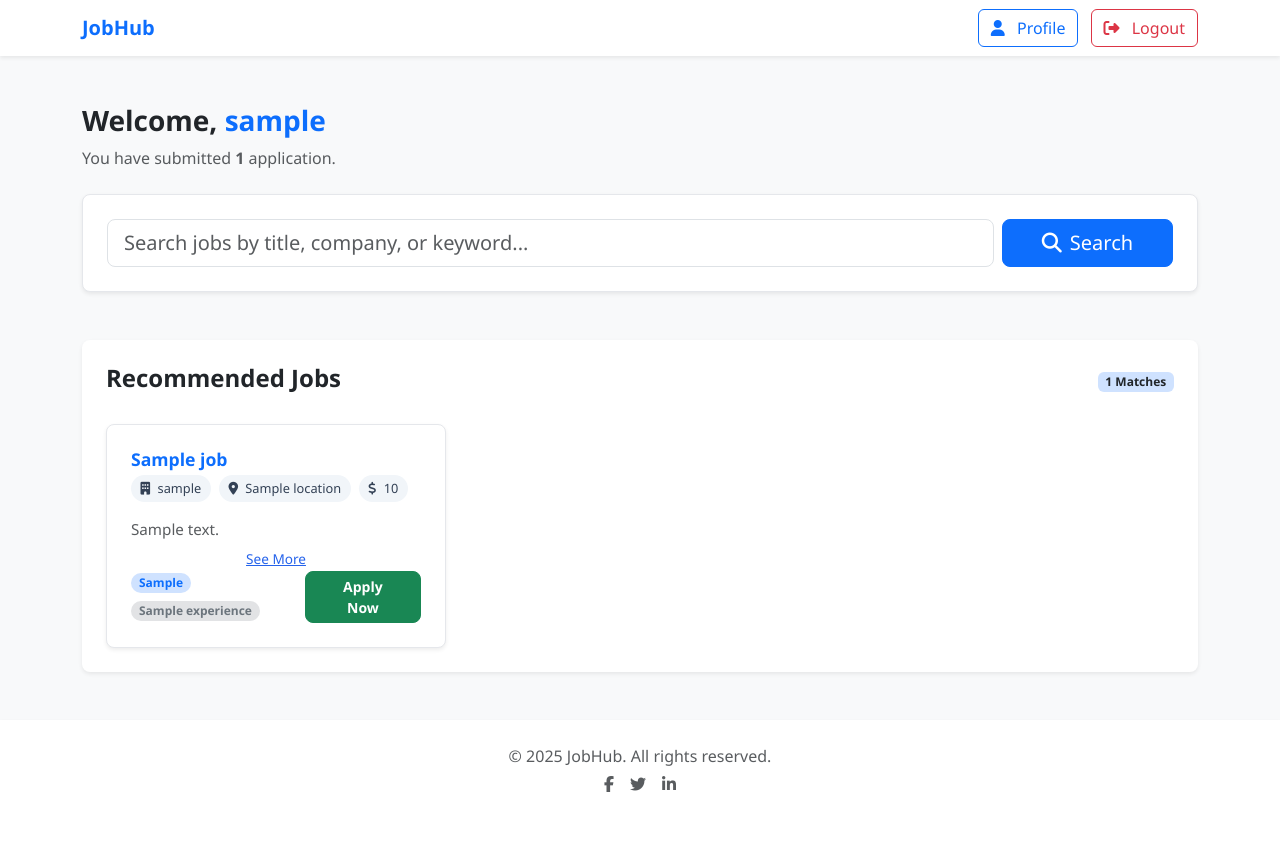
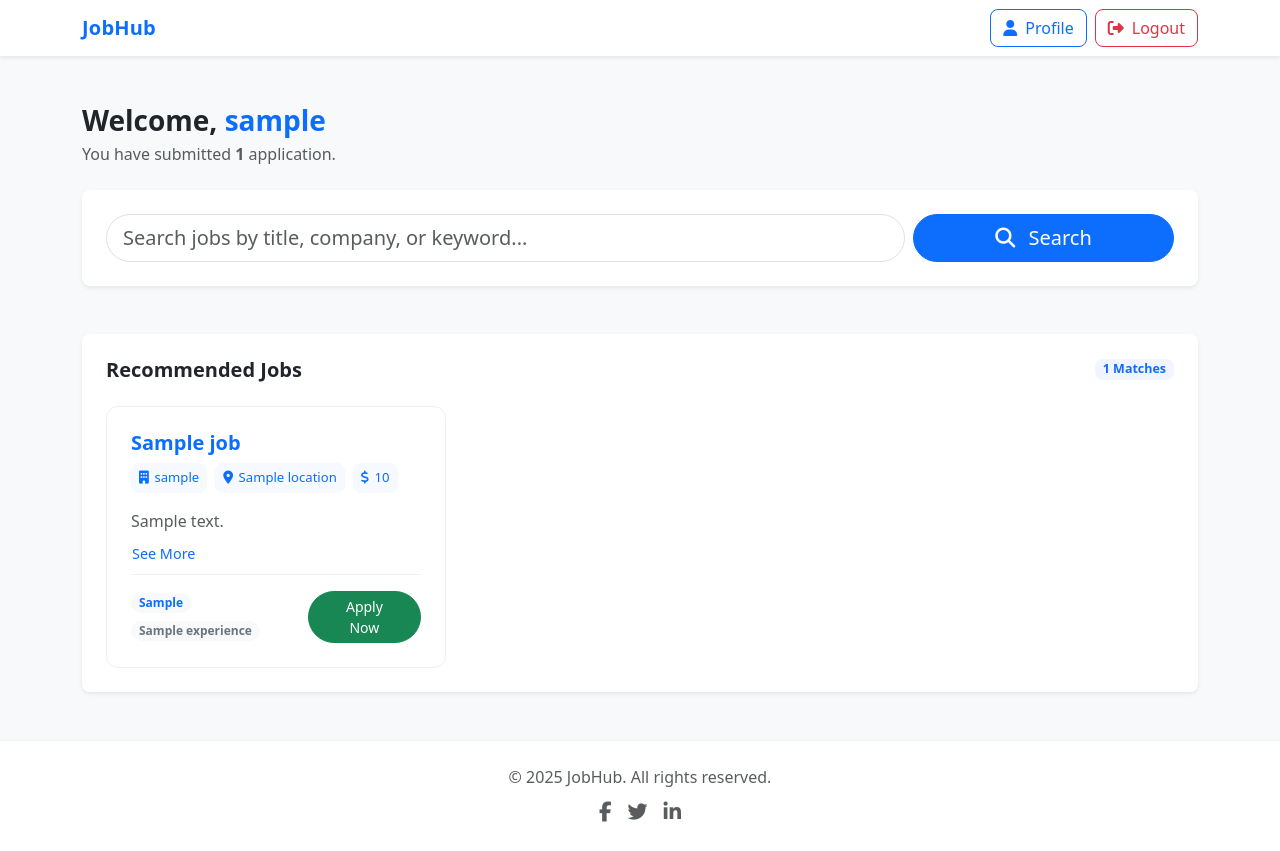
Before and after one commit to Ajil77/Django-job-portal, a Django app: template templates/jobseeker_home.html in a window 1280 px wide. Before the commit the page ends 792 px from the top, so only its background shows below. Run offline with Django 5.2, Linux system fonts and the light colour scheme; a user stored in the database is signed in; tables that the repository leaves empty hold one stand-in row (values such as "Sample post"); the template is opened without the code that fills it: most values are stand-ins (such as "Sample title", 1, 10 or a date in 2020).

Commit message:
Saved local changes before pull

```diff
--- a/static/css/jobseeker_home.css
+++ b/static/css/jobseeker_home.css
@@ -1,65 +1,77 @@
+
     body {
-  font-family: 'Segoe UI', system-ui, sans-serif;
-  background-color: #f8fafc;
+      background: #f5f7fb;
+      font-family: system-ui, -apple-system, "Segoe UI", Roboto, "Helvetica Neue", Arial;
+      color: #212529;
+    }
+
+    .navbar-brand {
+      color: #0d6efd !important;
+      font-weight: 700;
+      letter-spacing: 0.2px;
+    }
+
+    .btn-outline-primary {
+      border-radius: 8px;
+    }
+    .btn-outline-danger {
+      border-radius: 8px;
     }
 
     .search-box {
-  border: 1px solid #e5e7eb;
+      transition: box-shadow .22s ease;
+    }
+    .search-box:focus-within {
+      box-shadow: 0 8px 30px rgba(13,110,253,0.08);
+      border-radius: 12px;
     }
 
     .job-card {
-  border: 1px solid #e5e7eb;
+      border: 1px solid #edf0f4;
       border-radius: 12px;
-  transition: transform 0.3s ease, box-shadow 0.3s ease;
+      transition: transform .22s ease, box-shadow .22s ease;
+      background: #fff;
+    }
+    .job-card:hover {
+      transform: translateY(-6px);
+      box-shadow: 0 12px 30px rgba(19, 33, 78, 0.08);
     }
 
-.job-card:hover {
-  transform: translateY(-5px);
-  box-shadow: 0 12px 25px rgba(0, 0, 0, 0.08);
+    .company-badge, .location-badge, .salary-badge {
+      font-size: .82rem;
+      padding: 0.32rem .5rem;
+      border-radius: 8px;
+      background: #f6f9ff;
+      color: #0d6efd;
+      display: inline-flex;
+      align-items: center;
+      gap: .35rem;
     }
 
-.job-header h5 {
-  font-size: 1.1rem;
-}
-
-
-
-.company-badge, .location-badge, .salary-badge {
-  font-size: 0.8rem;
-  padding: 0.25rem 0.6rem;
-  border-radius: 20px;
-  background: #f1f5f9;
-  color: #334155;
-}
-
-.job-tags .badge {
-  font-size: 0.75rem;
+    .badge-subtle {
+      background: #f1f5ff;
+      color: #0d6efd;
+      border-radius: 8px;
       padding: 0.25rem 0.5rem;
-  border-radius: 12px;
-}
-
-.btn-success {
       font-weight: 600;
-  border-radius: 8px;
-}
-.job-description {
-  font-size: 0.95rem;
-  line-height: 1.5;
-  color: #4b5563;
-  max-height: 4.5em; /* ~3 lines */
-  overflow: hidden;
-  transition: max-height 0.3s ease;
-}
-
-.job-description.expanded {
-  max-height: 500px; /* large enough to show full content */
+      font-size: .78rem;
     }
 
     .see-more-btn {
-  font-size: 0.85rem;
-  color: #2563eb;
-  cursor: pointer;
+      font-size: .9rem;
+      color: #0d6efd;
+      text-decoration: none;
+      padding: 0;
     }
     .see-more-btn:hover {
       text-decoration: underline;
     }
+
+    footer {
+      background: #fff;
+      border-top: 1px solid #eef2f6;
+    }
+
+    @media (max-width: 575.98px) {
+      .job-header h5 { font-size: 1rem; }
+    }
--- a/templates/jobseeker_home.html
+++ b/templates/jobseeker_home.html
@@ -2,166 +2,215 @@
 <!DOCTYPE html>
 <html lang="en">
 <head>
-  <meta charset="UTF-8" />
-  <meta name="viewport" content="width=device-width, initial-scale=1.0" />
-  <title>JobSeeker Dashboard</title>
+  <meta charset="utf-8" />
+  <meta name="viewport" content="width=device-width, initial-scale=1" />
+  <title>JobSeeker Dashboard | {{ user.username }}</title>
 
-  <!-- Bootstrap 5.3 -->
+  <!-- Bootstrap 5.3 CSS -->
   <link href="https://cdn.jsdelivr.net/npm/bootstrap@5.3.3/dist/css/bootstrap.min.css" rel="stylesheet">
-  <!-- Font Awesome -->
+  <!-- Font Awesome 6 -->
   <link rel="stylesheet" href="https://cdnjs.cloudflare.com/ajax/libs/font-awesome/6.5.0/css/all.min.css">
   <!-- Custom CSS -->
   <link rel="stylesheet" href="{% static 'css/jobseeker_home.css' %}">
+
+
 </head>
 <body class="bg-light">
 
-  <!-- Navbar -->
+  <!-- NAVBAR -->
   <nav class="navbar navbar-expand-lg navbar-light bg-white shadow-sm sticky-top">
     <div class="container">
-      <a class="navbar-brand fw-bold text-primary" href="#">JobHub</a>
-      <div class="ms-auto">
-        <a href="{% url 'jobseeker_view_profile' %}" class="btn btn-outline-primary me-2">
-          <i class="fas fa-user me-2"></i> Profile
+      <a class="navbar-brand" href="#">JobHub</a>
+
+      <div class="ms-auto d-flex align-items-center gap-2">
+        <a href="{% url 'jobseeker_view_profile' %}" class="btn btn-outline-primary d-flex align-items-center">
+          <i class="fas fa-user me-2"></i>
+          <span class="d-none d-md-inline">Profile</span>
         </a>
-        <a href="{% url 'logout' %}" class="btn btn-outline-danger">
-          <i class="fas fa-sign-out-alt me-2"></i> Logout
+
+        <a href="{% url 'logout' %}" class="btn btn-outline-danger d-flex align-items-center">
+          <i class="fas fa-sign-out-alt me-2"></i>
+          <span class="d-none d-md-inline">Logout</span>
         </a>
       </div>
     </div>
   </nav>
 
-  <!-- Dashboard Content -->
-  <div class="container my-5">
+  <!-- MAIN CONTENT -->
+  <main class="container my-5">
 
     <!-- Welcome Header -->
-    <div class="mb-4">
-      <h1 class="h3 fw-bold text-dark">Welcome, <span class="text-primary">{{ user.username }}</span></h1>
+    <section class="mb-4">
+      <h1 class="h3 fw-bold mb-1">Welcome, <span class="text-primary">{{ user.username }}</span></h1>
       <p class="text-muted mb-0">
         You have submitted <strong>{{ applications_count }}</strong> application{{ applications_count|pluralize }}.
       </p>
-    </div>
+    </section>
 
-    <!-- Search Section -->
-    <div class="search-box bg-white shadow-sm rounded-3 p-4 mb-5">
-      <form method="GET" action="{% url 'job_search' %}" class="row g-2">
-        <div class="col-md-10">
-          <input type="text"
-                 name="query"
-                 class="form-control form-control-lg"
+    <!-- SEARCH -->
+    <section class="search-box bg-white rounded-3 p-4 mb-5 shadow-sm">
+      <form method="GET" action="{% url 'job_search' %}" class="row g-2 align-items-center">
+        <div class="col-md-9 col-sm-12">
+          <label for="search-query" class="visually-hidden">Search jobs</label>
+          <input id="search-query" name="query" type="text"
+                 class="form-control form-control-lg rounded-pill"
                  placeholder="Search jobs by title, company, or keyword..."
                  value="{{ request.GET.query|default:'' }}">
         </div>
-        <div class="col-md-2 d-grid">
-          <button type="submit" class="btn btn-primary btn-lg">
-            <i class="fas fa-search me-2"></i>Search
+
+        <div class="col-md-3 col-sm-12 d-grid">
+          <button type="submit" class="btn btn-primary btn-lg rounded-pill">
+            <i class="fas fa-search me-2"></i> Search
           </button>
         </div>
       </form>
-    </div>
+    </section>
 
-    <!-- Recommended Jobs -->
-    <div class="bg-white shadow-sm rounded-3 p-4">
+    <!-- RECOMMENDED JOBS -->
+    <section class="bg-white rounded-3 p-4 shadow-sm">
       <div class="d-flex justify-content-between align-items-center mb-4">
-        <h2 class="h4 fw-bold text-dark">Recommended Jobs</h2>
+        <h2 class="h5 fw-bold mb-0">Recommended Jobs</h2>
         {% if recommended_jobs %}
-          <span class="badge bg-primary-subtle text-dark">{{ recommended_jobs|length }} Matches</span>
+          <span class="badge badge-subtle">{{ recommended_jobs|length }} Matches</span>
         {% endif %}
       </div>
 
       {% if recommended_jobs %}
         <div class="row g-4">
           {% for job in recommended_jobs %}
-<div class="col-12 col-md-6 col-lg-4">
-  <div class="job-card p-4 bg-white rounded-3 shadow-sm d-flex flex-column justify-content-between h-100">
+            <div class="col-12 col-md-6 col-lg-4 d-flex">
+              <article class="job-card p-4 d-flex flex-column w-100">
 
                 <!-- Header -->
-    <div class="job-header mb-3">
-      <h5 class="fw-bold text-primary mb-1">{{ job.title }}</h5>
+                <header class="job-header mb-3">
+                  <h5 class="fw-bold text-primary mb-2">{{ job.title }}</h5>
+
                   <div class="d-flex flex-wrap gap-2 align-items-center">
-        <span class="company-badge"><i class="fas fa-building me-1"></i> {{ job.employer.username }}</span>
-        <span class="location-badge"><i class="fas fa-map-marker-alt me-1"></i> {{ job.location }}</span>
+                    <span class="company-badge"><i class="fas fa-building"></i> <span>{{ job.employer.username }}</span></span>
+                    <span class="location-badge"><i class="fas fa-map-marker-alt"></i> <span>{{ job.location }}</span></span>
                     {% if job.salary %}
-          <span class="salary-badge"><i class="fas fa-dollar-sign me-1"></i> {{ job.salary }}</span>
+                      <span class="salary-badge"><i class="fas fa-dollar-sign"></i> <span>{{ job.salary }}</span></span>
                     {% endif %}
                   </div>
-    </div>
+                </header>
 
-    <!-- Body: Description -->
+                <!-- Description -->
+                <div class="mb-2">
                   <p class="job-description text-muted mb-2" id="desc-{{ job.id }}">
                     {{ job.description|truncatechars:150 }}
                   </p>
-    <button class="btn btn-link btn-sm p-0 see-more-btn" data-full="{{ job.description }}" data-target="desc-{{ job.id }}">
+
+                  <!-- data-full includes JS-escaped content to keep quotes/newlines safe in attribute -->
+                  <button type="button"
+                          class="btn see-more-btn"
+                          aria-expanded="false"
+                          data-target="desc-{{ job.id }}"
+                          data-full="{{ job.description|escapejs }}">
                     See More
                   </button>
+                </div>
 
-    <!-- Footer -->
-    <div class="d-flex justify-content-between align-items-center mt-auto">
-      <div class="job-tags d-flex flex-wrap gap-2">
+                <!-- Footer: badges + action -->
+                <footer class="mt-auto d-flex justify-content-between align-items-center pt-3">
+                  <div class="d-flex flex-wrap gap-2 align-items-center">
                     {% if job.job_type %}
-          <span class="badge bg-primary-subtle text-primary">{{ job.job_type }}</span>
+                      <span class="badge bg-light text-primary px-2 py-1 rounded-pill">{{ job.job_type }}</span>
                     {% endif %}
                     {% if job.experience %}
-          <span class="badge bg-secondary-subtle text-secondary">{{ job.experience }}</span>
+                      <span class="badge bg-light text-secondary px-2 py-1 rounded-pill">{{ job.experience }}</span>
                     {% endif %}
                   </div>
-      <a href="{% url 'apply_job' job.id %}" class="btn btn-success btn-sm px-4">
+
+                  <a href="{% url 'apply_job' job.id %}" class="btn btn-success btn-sm px-4 rounded-pill">
                     Apply Now
                   </a>
+                </footer>
+
+              </article>
             </div>
-
-  </div>
-</div>
-
-
-
-
           {% endfor %}
         </div>
       {% else %}
+        <!-- Empty State -->
         <div class="text-center py-5">
           <i class="fas fa-briefcase fa-3x mb-3 text-muted"></i>
-          <h5 class="fw-semibold">No recommended jobs yet</h5>
-          <p class="text-muted">Complete your profile or search for jobs to see recommendations.</p>
+          <h5 class="fw-semibold mb-2">No recommended jobs yet</h5>
+          <p class="text-muted mb-3">Complete your profile or run a search to get personalized recommendations.</p>
+          <a href="{% url 'jobseeker_view_profile' %}" class="btn btn-outline-primary me-2">Complete Profile</a>
+          <a href="{% url 'job_search' %}" class="btn btn-primary">Search Jobs</a>
         </div>
       {% endif %}
+    </section>
+  </main>
+
+  <!-- FOOTER -->
+  <footer class="py-4 text-center text-muted mt-5 shadow-sm">
+    <div class="container">
+      <p class="mb-2">&copy; 2025 JobHub. All rights reserved.</p>
+      <div class="d-flex justify-content-center gap-3 fs-5">
+        <a href="#" class="text-muted" aria-label="facebook"><i class="fab fa-facebook-f"></i></a>
+        <a href="#" class="text-muted" aria-label="twitter"><i class="fab fa-twitter"></i></a>
+        <a href="#" class="text-muted" aria-label="linkedin"><i class="fab fa-linkedin-in"></i></a>
       </div>
-  </div>
-
-  <!-- Footer -->
-    <footer class="bg-white text-center text-muted py-4 mt-5 shadow-sm">
-    <p class="mb-1">&copy; 2025 JobHub. All rights reserved.</p>
-    <div class="d-flex justify-content-center gap-3">
-      <a href="#" class="text-decoration-none text-muted"><i class="fab fa-facebook-f"></i></a>
-      <a href="#" class="text-decoration-none text-muted"><i class="fab fa-twitter"></i></a>
-      <a href="#" class="text-decoration-none text-muted"><i class="fab fa-linkedin-in"></i></a>
     </div>
   </footer>
 
-  <!-- Scripts -->
+  <!-- Bootstrap JS -->
   <script src="https://cdn.jsdelivr.net/npm/bootstrap@5.3.3/dist/js/bootstrap.bundle.min.js"></script>
-</body>
+
+  <!-- See More / See Less script -->
   <script>
-document.addEventListener('DOMContentLoaded', function() {
+    (function () {
+      /**
+       * Toggles job description between truncated and full text.
+       * - Buttons have data-full containing the full description (escapejs).
+       * - Buttons have data-target with the element id to update.
+       *
+       * Note: job.description is output via |escapejs to guard quotes/newlines.
+       */
+      document.addEventListener('DOMContentLoaded', function () {
         const buttons = document.querySelectorAll('.see-more-btn');
 
         buttons.forEach(btn => {
-    btn.addEventListener('click', function() {
+          btn.addEventListener('click', function () {
             const targetId = this.dataset.target;
-      const fullText = this.dataset.full;
-      const desc = document.getElementById(targetId);
+            const fullEscaped = this.dataset.full || '';
+            const descEl = document.getElementById(targetId);
 
-      if (this.textContent === "See More") {
-        desc.textContent = fullText;
-        this.textContent = "See Less";
+            if (!descEl) return;
+
+            // The dataset.full is JS-escaped by Django's |escapejs filter.
+            // It may contain escape sequences like \n, \" — we need to interpret them.
+            // Use JSON.parse trick to unescape safely: wrap in double quotes and parse.
+            let fullText = '';
+            try {
+              fullText = JSON.parse('"' + fullEscaped.replace(/\"/g, '\\"') + '"');
+            } catch (e) {
+              // Fallback: use the raw escaped string (best effort)
+              fullText = fullEscaped;
+            }
+
+            const isExpanded = this.getAttribute('aria-expanded') === 'true';
+
+            if (!isExpanded) {
+              // show full
+              descEl.textContent = fullText;
+              this.textContent = 'See Less';
+              this.setAttribute('aria-expanded', 'true');
             } else {
-        // Truncate again
-        desc.textContent = fullText.substring(0, 150) + (fullText.length > 150 ? "..." : "");
-        this.textContent = "See More";
+              // show truncated version
+              const truncated = (fullText.length > 150) ? fullText.substring(0, 150) + '...' : fullText;
+              descEl.textContent = truncated;
+              this.textContent = 'See More';
+              this.setAttribute('aria-expanded', 'false');
             }
           });
         });
+
+        // Initialize aria-expanded = false on all see-more buttons
+        buttons.forEach(b => b.setAttribute('aria-expanded', 'false'));
       });
+    })();
   </script>
-
-
+</body>
 </html>
--- a/user/views.py
+++ b/user/views.py
@@ -45,7 +45,7 @@ def login_view(request):
         try:
             user = User.objects.get(email=email)
 
-            # ✅ Check hashed password
+
             if check_password(password, user.password):
                 # Save session
                 request.session['user_id'] = user.id
```
Also changed, not shown: static/css/employer_home.css (+63 -61 lines), static/css/employer_profile.css (+42 -26 lines), templates/employer_home.html (+63 -50 lines), templates/employer_profile.html (+34 -24 lines). Lines whose indentation alone changed are shown as unchanged.
